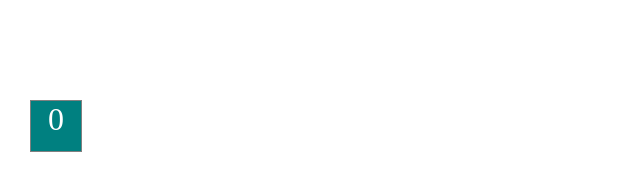
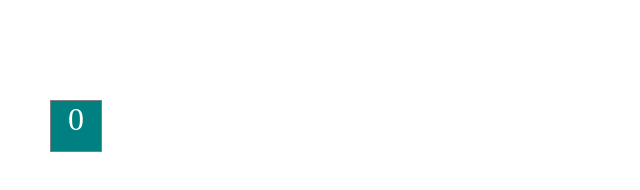
Before and after one commit to benschenker/Bouncing-Box, a plain HTML site: page index.html in a window 1280 px wide. Shown: the whole page, without its empty margins (0-640 px from the left). Drawn offline with nearby package versions, Linux system fonts and the light colour scheme.

Commit message:
Step 6: Make Box Move

```diff
--- a/index.html
+++ b/index.html
@@ -31,11 +31,18 @@
     <script src="https://code.jquery.com/jquery-2.1.1.min.js"></script>
     <script>
         (function(){ /* it is good practice for everything to be in functions */
-            var update;
+            /* declare variables you will use */
+            var update, position;
+
+            /* initialize variables */
+            position = 0;
             update = function() {
-                console.log(Math.random()); /* print a random number */
+                position = position + 10;
+                $('.box').css('left', position);
             }
+
+            /* start the code running */
             setInterval(update, 1000); /* every 1 sec, run update method */
-        })()  /* <------------ note this */
+        })()
     </script>
 </html>
```
